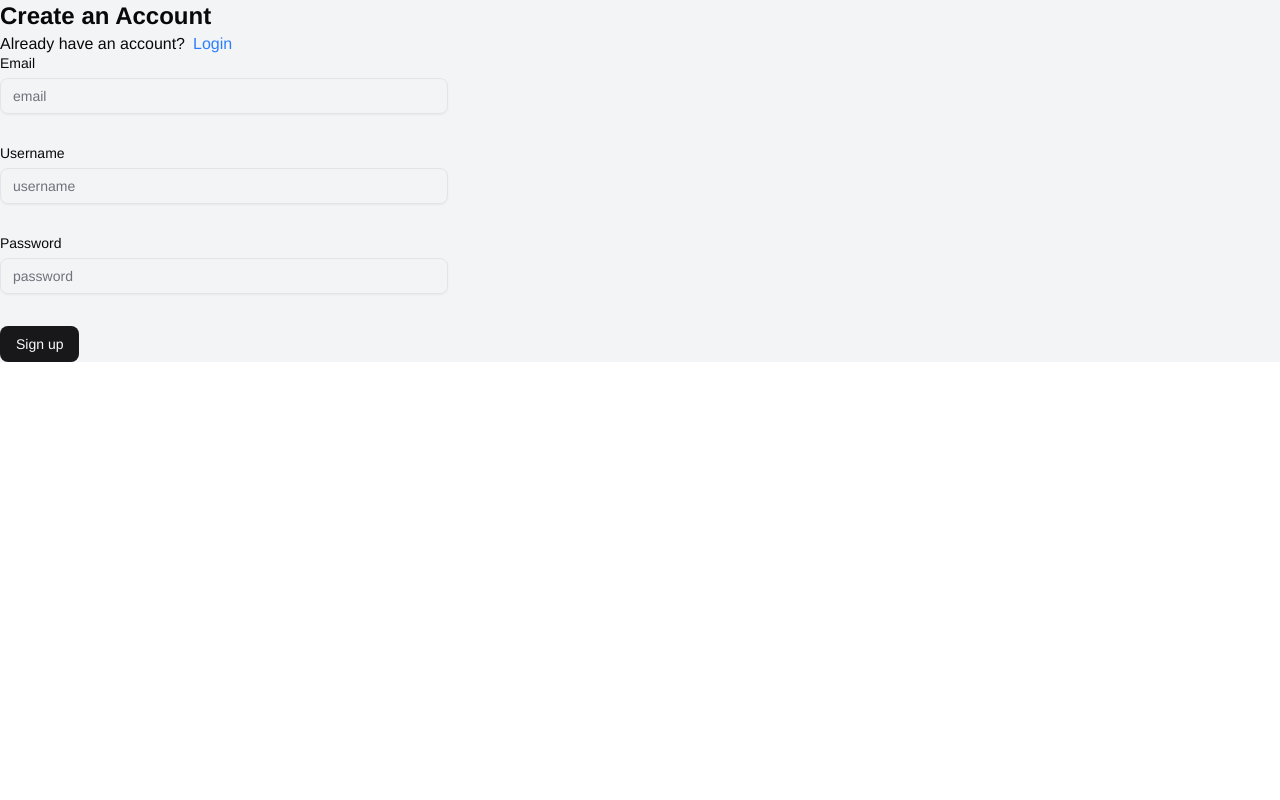
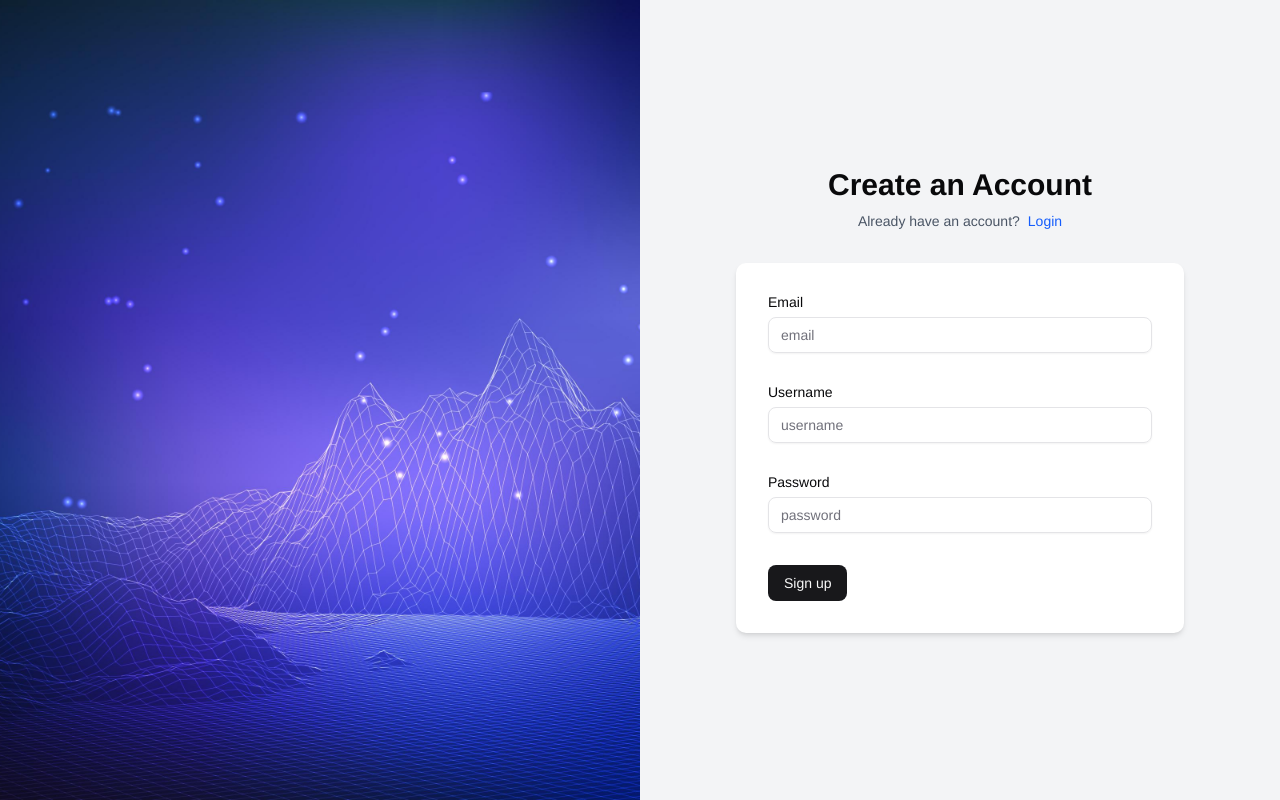
Before and after one commit to daria425/trade-processing, a React (Vite) app in the folder client/: page / in a window 1280 px wide. Built offline with nearby package versions, Linux system fonts and the light colour scheme.

Commit message:
style auth

```diff
--- a/client/src/components/auth/Auth.tsx
+++ b/client/src/components/auth/Auth.tsx
@@ -15,6 +15,7 @@ import {
 } from "@/components/ui/form";
 import { Input } from "@/components/ui/input";
 import { apiConfig } from "../../config/api.config";
+import loginBackground from "../../assets/login-bg.jpg";
 
 const signUpFormSchema = z.object({
   username: z.string().min(2, {
@@ -152,20 +153,40 @@ function LoginForm() {
 export function Auth() {
   const [isLogin, setIsLogin] = useState(false);
   return (
-    <div className="flex flex-col justify-center bg-gray-100">
-      <h1 className="text-2xl font-bold">
-        {isLogin ? "Login" : "Create an Account"}
-      </h1>
-      <div className="flex">
-        <p>{isLogin ? "Don't have an account?" : "Already have an account?"}</p>
-        <a
-          onClick={() => setIsLogin(!isLogin)}
-          className="ml-2 text-blue-500 cursor-pointer"
-        >
-          {isLogin ? "Sign up here" : "Login"}
-        </a>
+    <div className="flex h-screen w-full">
+      <div className="hidden md:block w-1/2 h-full">
+        <img
+          src={loginBackground}
+          alt="Login Background"
+          className="w-full h-full object-cover"
+        />
       </div>
-      {isLogin ? <LoginForm /> : <SignUpForm />}
+      <div className="w-full md:w-1/2 flex items-center justify-center bg-gray-100 p-8">
+        <div className="w-full max-w-md space-y-6">
+          <div className="text-center mb-8">
+            <h1 className="text-3xl font-bold mb-2">
+              {isLogin ? "Welcome Back" : "Create an Account"}
+            </h1>
+            <div className="flex justify-center text-sm">
+              <p className="text-gray-600">
+                {isLogin
+                  ? "Don't have an account?"
+                  : "Already have an account?"}
+              </p>
+              <button
+                onClick={() => setIsLogin(!isLogin)}
+                className="ml-2 text-blue-600 hover:text-blue-800 font-medium cursor-pointer"
+              >
+                {isLogin ? "Sign up here" : "Login"}
+              </button>
+            </div>
+          </div>
+
+          <div className="bg-white p-8 rounded-lg shadow-md">
+            {isLogin ? <LoginForm /> : <SignUpForm />}
+          </div>
+        </div>
+      </div>
     </div>
   );
 }
```
Also changed, not shown: client/src/assets/login-bg.jpg (added).
